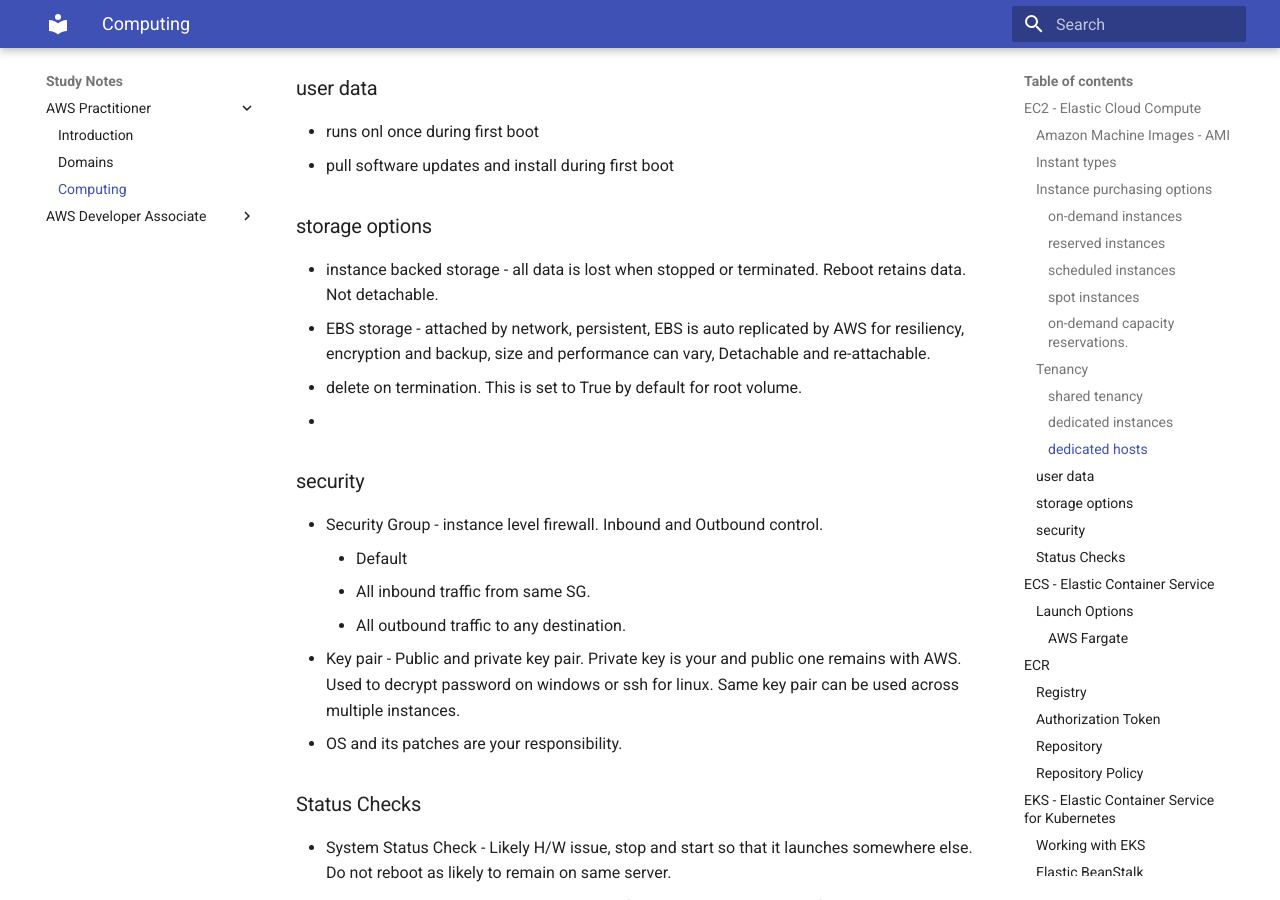
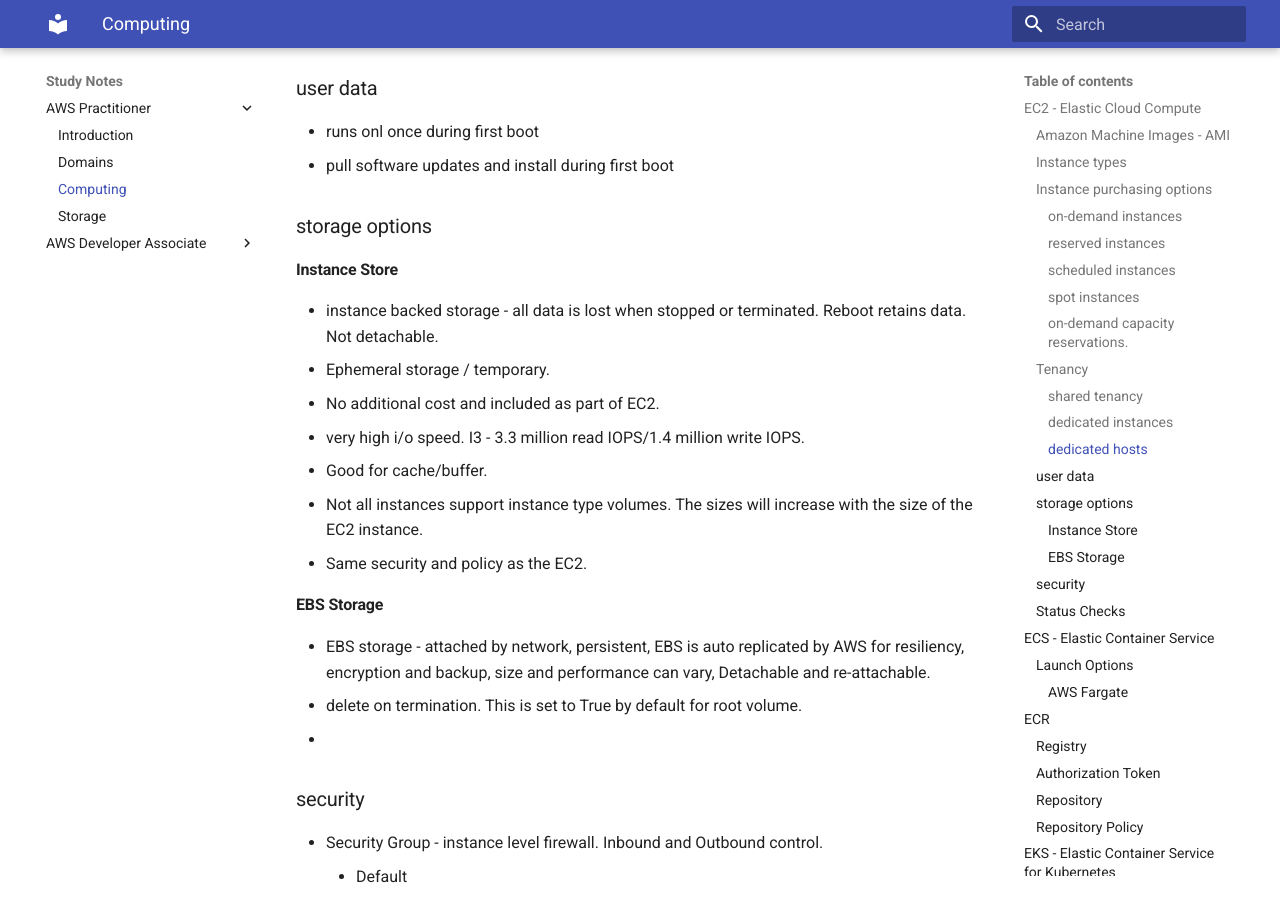
Before and after one commit to syed-islam/syed-islam.github.io, an MkDocs documentation site: the page built from docs/notes/aws-practitioner/compute.md, in a window 1280 px wide and 900 px high, scrolled down 2880 px. Built offline with MkDocs 1.6.1 and Material for MkDocs 9.7.7, drawn with Linux system fonts in a browser that asks for light colours; some of the changed text lies outside the part shown.

Commit message:
Added icon support in config Added storage notes Updated compute notes

```diff
--- a/docs/notes/aws-practitioner/compute.md
+++ b/docs/notes/aws-practitioner/compute.md
@@ -4,7 +4,7 @@
 ### Amazon Machine Images - AMI
 * Large selection, own AMI, market place AMI
 
-### Instant types
+### Instance types
   * An instance type simply defines the size of the instance based on a number of different parameters, these being ECUs. This defines:
     * vCPUs this is the number of virtual CPUs on the instance.
     * Physical processor, this is the process speed used on the instance.
@@ -74,7 +74,17 @@
  * pull software updates and install during first boot
 
 ### storage options
+#### Instance Store
  * instance backed storage - all data is lost when stopped or terminated. Reboot retains data. Not detachable.
+ * Ephemeral storage / temporary.
+ * No additional cost and included as part of EC2.
+ * very high i/o speed. I3 - 3.3 million read IOPS/1.4 million write IOPS.
+ * Good for cache/buffer.
+ * Not all instances support instance type volumes. The sizes will increase with the size of the EC2 instance.
+ * Same security and policy as the EC2.
+
+
+#### EBS Storage
  * EBS storage - attached by network, persistent, EBS is auto replicated by AWS for resiliency, encryption and backup, size and performance can vary, Detachable and re-attachable.
    *  delete on termination. This is set to True by default for root volume.
 *
--- a/mkdocs.yml
+++ b/mkdocs.yml
@@ -23,6 +23,9 @@ markdown_extensions:
   - admonition
   - pymdownx.details
   - pymdownx.superfences
+  - pymdownx.emoji:
+      emoji_index: !!python/name:materialx.emoji.twemoji
+      emoji_generator: !!python/name:materialx.emoji.to_svg
 
 nav:
   - About me: index.md
@@ -50,5 +53,6 @@ nav:
        - Introduction : ./notes/aws-practitioner/introduction.md
        - Domains : ./notes/aws-practitioner/domains.md
        - Computing : ./notes/aws-practitioner/compute.md
+       - Storage : ./notes/aws-practitioner/storage.md
     - AWS Developer Associate :
        - Introduction : ./notes/aws-dva/introduction.md
```
Also changed, not shown: docs/notes/aws-practitioner/storage.md (added, +77 -0 lines).
